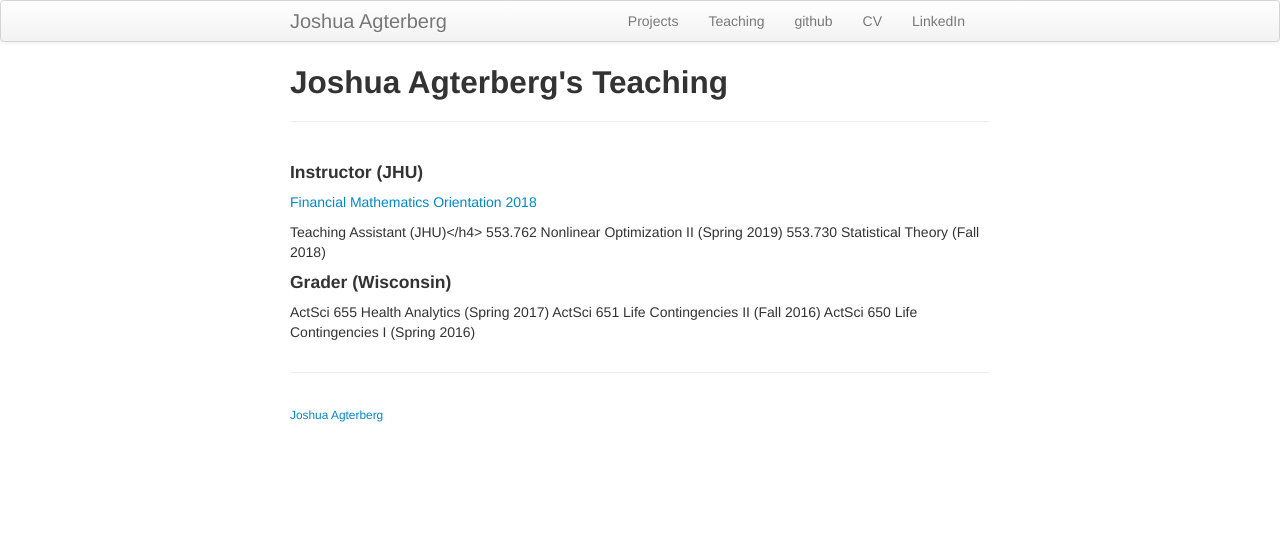
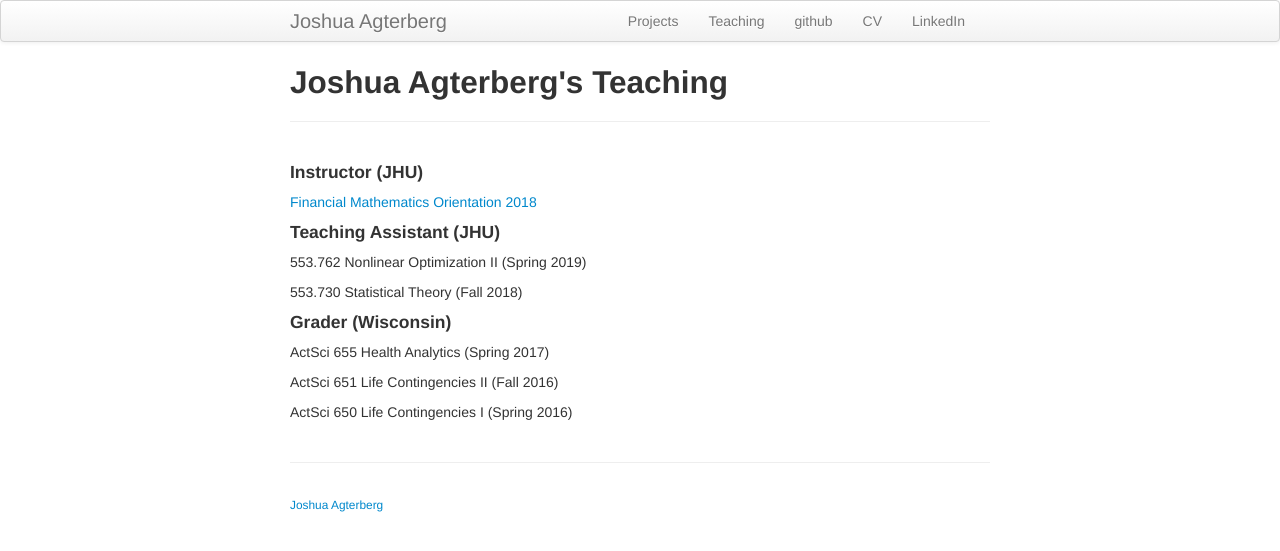
Before and after one commit to jagterberg/jagterberg.github.io, a Jekyll site: the page built from pages/teaching.md, in a window 1280 px wide. Shown: the top 551 px of the page. Built offline with Jekyll 4.4.1, drawn with Linux system fonts in a browser that asks for light colours.

```diff
--- a/pages/teaching.md
+++ b/pages/teaching.md
@@ -7,7 +7,7 @@ title: Joshua Agterberg's Teaching
 [Financial Mathematics Orientation 2018](fm2018.html)
 
 
-<h34>Teaching Assistant (JHU)</h4>
+<h4>Teaching Assistant (JHU)</h4>
 
 553.762 Nonlinear Optimization II (Spring 2019)
 
```
